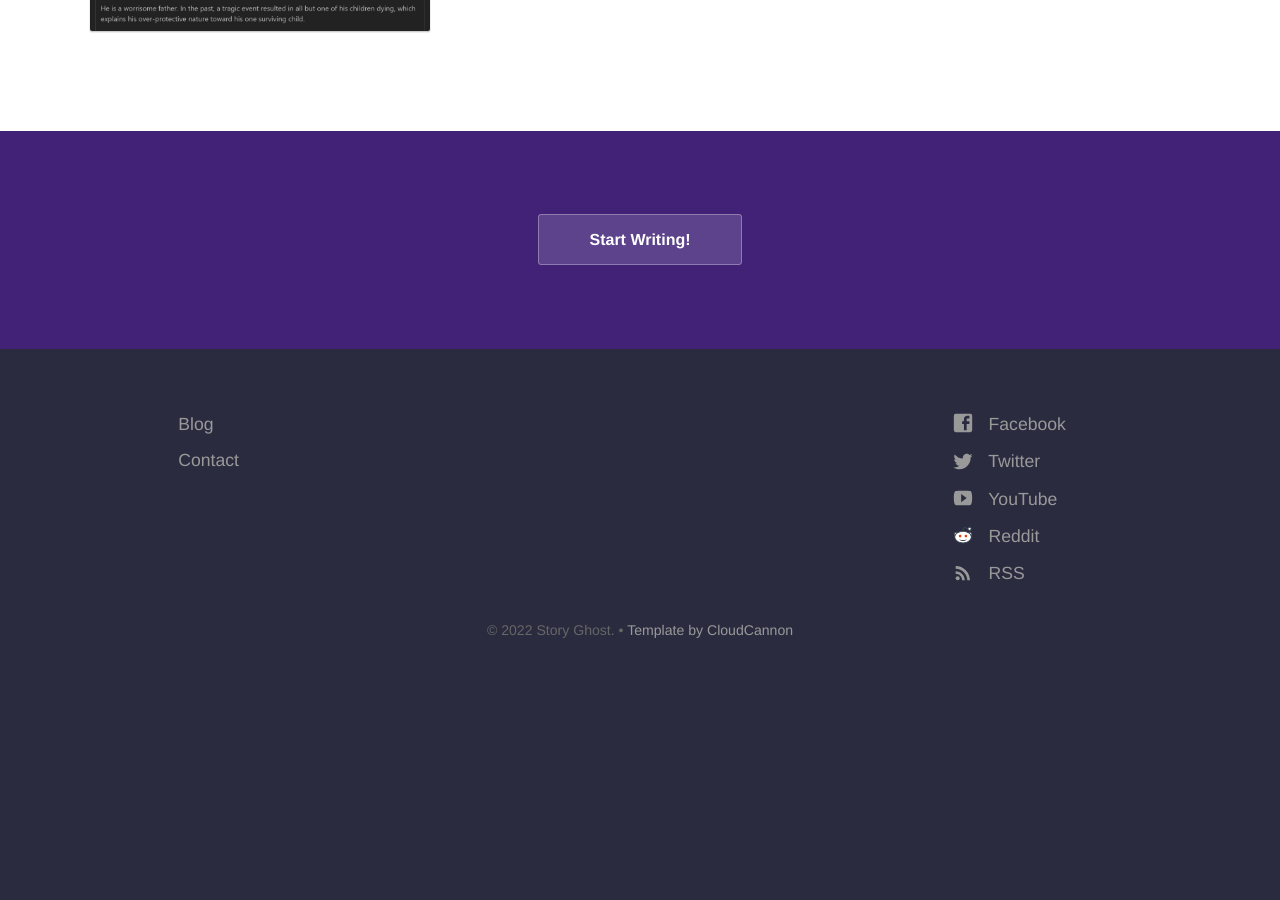
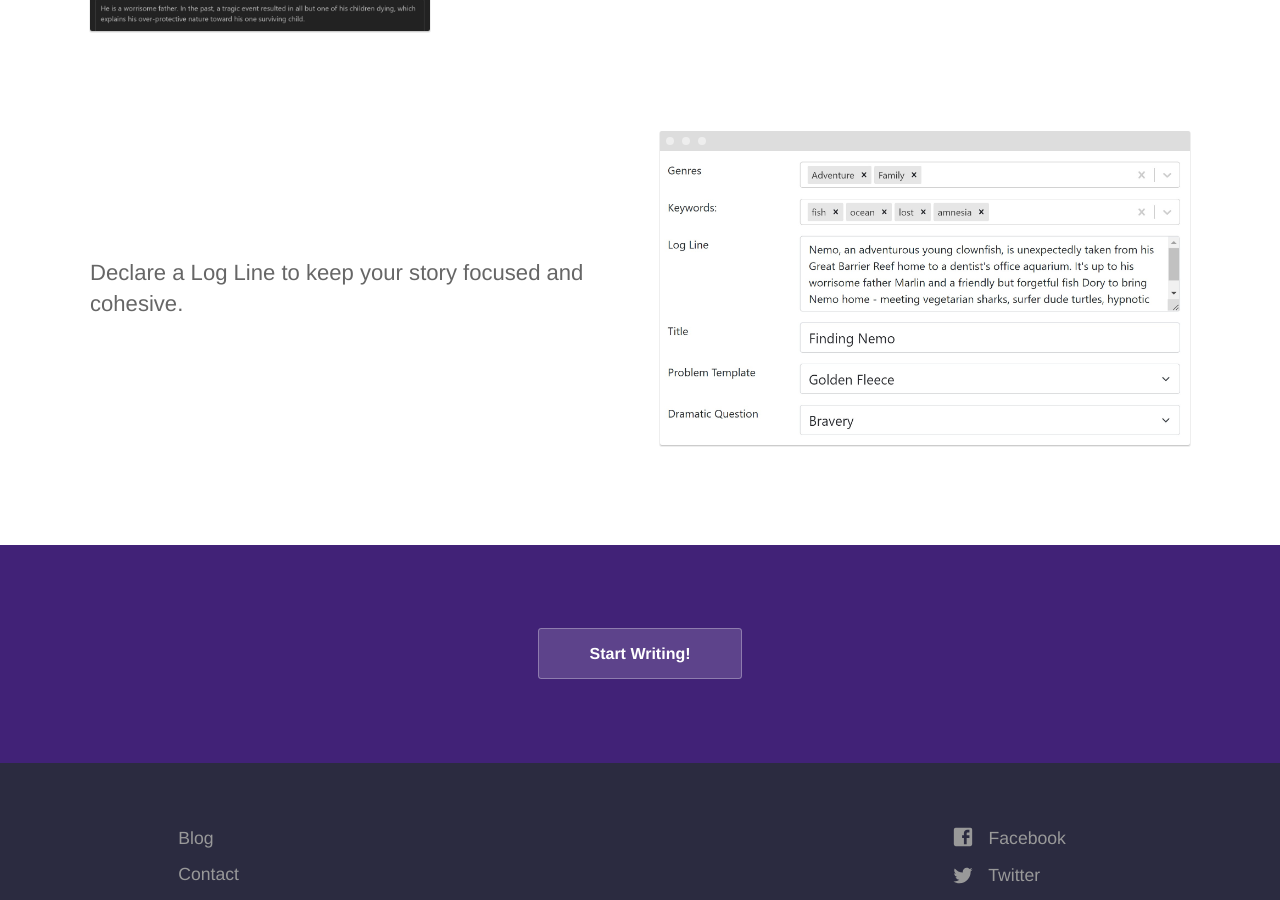
Before and after one commit to headchem/story-ghost, a Jekyll site: the page built from index.html, in a window 1280 px wide and 900 px high, scrolled down 1515 px. Built offline with Jekyll 4.4.1, drawn with Linux system fonts in a browser that asks for light colours; before the commit the page ends 2205 px from its top, so only the background shows below that.

Commit message:
add log line section

```diff
--- a/index.html
+++ b/index.html
@@ -40,6 +40,17 @@ description: Story Ghost cures writer's block
 
 		</div>
 	</section>
+	<section>
+		<div class="container flex">
+			<div class="text editable">
+				<p>Declare a Log Line to keep your story focused and cohesive.</p>
+			</div>
+
+			<div class="image">
+				<img src="{{ site.baseurl }}/images/landing/plotter_log_line.jpg" alt="screenshot of log line interface" class="screenshot editable" />
+			</div>
+		</div>
+	</section>
 
 	<section class="bottom-cta">
 		<div class="button alt"><a href="https://storyghost.app"><strong>Start Writing!</strong></a></a></div>
```
Also changed, not shown: images/landing/plotter_log_line.jpg (added).
